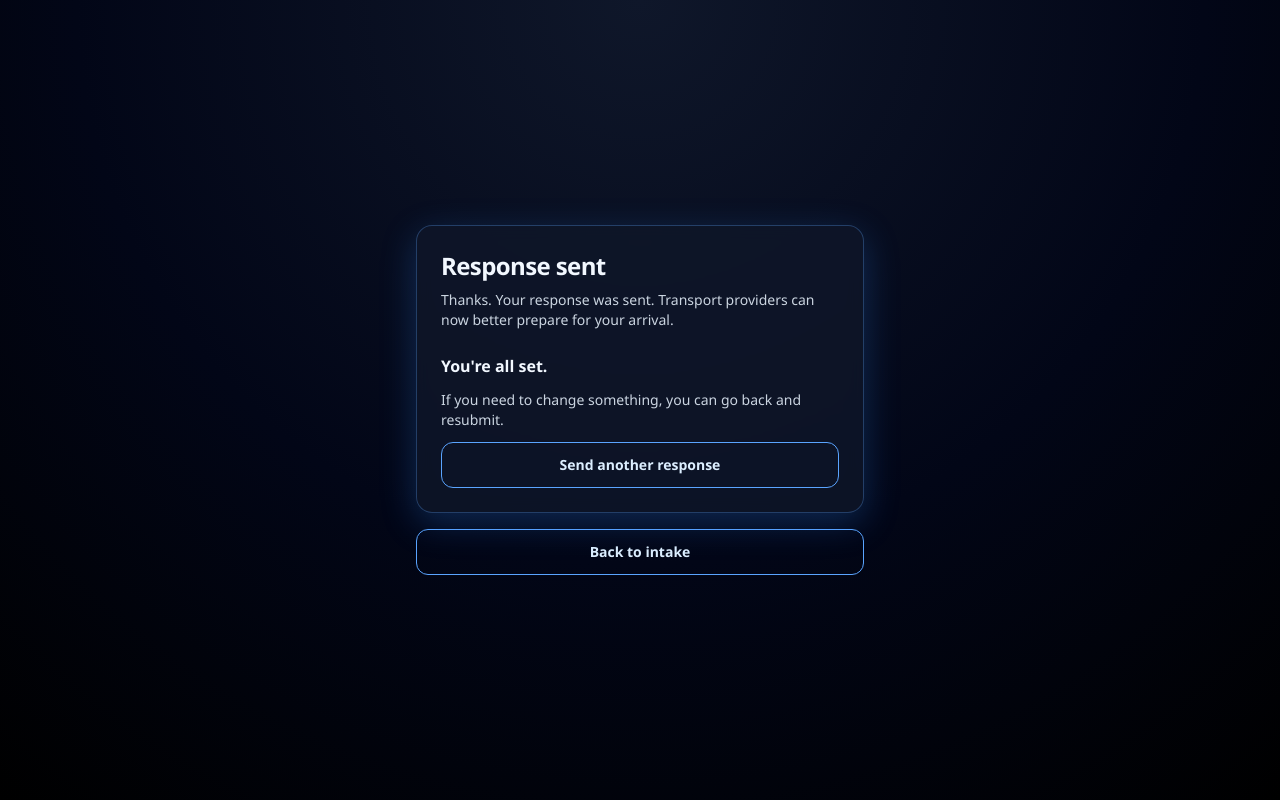
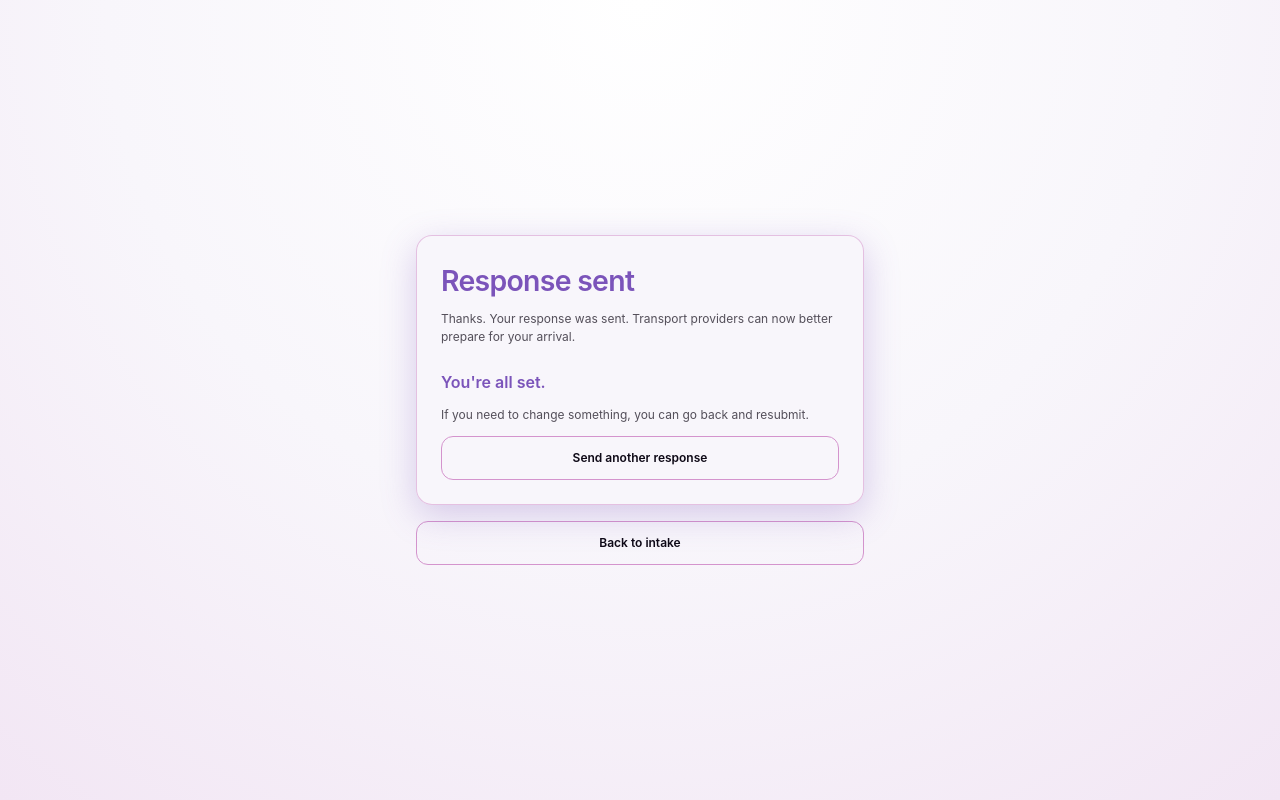
Before and after one commit to tundreaNatanael/airport-pulse-frontend, a React (Vite) app: page /confirmation in a window 1280 px wide. Built offline with nearby package versions, Linux system fonts and the light colour scheme; no server answers.

Commit message:
add: tailwind theme

```diff
--- a/src/components/NumericStepper.tsx
+++ b/src/components/NumericStepper.tsx
@@ -20,24 +20,24 @@ export function NumericStepper({
   }
 
   return (
-    <div className="flex items-center gap-3 rounded-xl border border-slate-700 bg-slate-900/70 px-3 py-2">
-      {label ? <span className="text-xs uppercase tracking-wide text-slate-400">{label}</span> : null}
+    <div className="flex items-center gap-3 rounded-xl border border-secondary/60 bg-background/90 px-3 py-2">
+      {label ? <span className="text-xs uppercase tracking-wide text-text/60">{label}</span> : null}
       <div className="ml-auto flex items-center gap-2">
         <button
           type="button"
-          className="flex h-10 w-10 items-center justify-center rounded-lg border border-slate-700 bg-slate-800 text-lg font-semibold text-slate-100 transition hover:border-runway-400 hover:text-runway-50 disabled:cursor-not-allowed disabled:opacity-60"
+          className="flex h-10 w-10 items-center justify-center rounded-lg border border-secondary/70 bg-background text-lg font-semibold text-text transition hover:border-accent hover:text-accent disabled:cursor-not-allowed disabled:opacity-60"
           onClick={() => handleChange(-1)}
           disabled={disabled || value <= min}
           aria-label="Decrease"
         >
           –
         </button>
-        <span className="min-w-[2.5rem] text-center text-lg font-semibold tabular-nums text-runway-50">
+        <span className="min-w-[2.5rem] text-center text-lg font-semibold tabular-nums text-primary">
           {value}
         </span>
         <button
           type="button"
-          className="flex h-10 w-10 items-center justify-center rounded-lg border border-runway-500 bg-runway-500 text-lg font-semibold text-white transition hover:bg-runway-400 disabled:cursor-not-allowed disabled:opacity-60"
+          className="flex h-10 w-10 items-center justify-center rounded-lg border border-primary bg-primary text-lg font-semibold text-background transition hover:bg-accent disabled:cursor-not-allowed disabled:opacity-60"
           onClick={() => handleChange(1)}
           disabled={disabled}
           aria-label="Increase"
--- a/src/components/OptionButton.tsx
+++ b/src/components/OptionButton.tsx
@@ -16,10 +16,10 @@ export function OptionButton({
   ...buttonProps
 }: OptionButtonProps) {
   const base =
-    'w-full rounded-2xl border px-4 py-4 text-left transition focus:outline-none focus:ring-2 focus:ring-runway-400 disabled:cursor-not-allowed disabled:opacity-60 flex items-center gap-3'
+    'w-full rounded-2xl border px-4 py-4 text-left transition focus:outline-none focus:ring-2 focus:ring-accent/50 disabled:cursor-not-allowed disabled:opacity-60 flex items-center gap-3'
   const tone = selected
-    ? 'border-runway-400 bg-runway-400/10 text-runway-50 shadow-glow'
-    : 'border-slate-700 bg-slate-900/70 text-slate-100 hover:border-runway-400 hover:bg-slate-800/90'
+    ? 'border-primary bg-primary/10 text-text shadow-glow'
+    : 'border-secondary/60 bg-background/90 text-text hover:border-accent hover:bg-secondary/18'
   const classes = [base, tone, className].filter(Boolean).join(' ')
 
   return (
@@ -29,11 +29,11 @@ export function OptionButton({
       className={classes}
       {...buttonProps}
     >
-      {leading ? <span className="text-lg text-runway-100">{leading}</span> : null}
+      {leading ? <span className="text-lg text-accent">{leading}</span> : null}
       <span className="flex flex-col">
         <span className="text-base font-semibold leading-tight">{label}</span>
         {description ? (
-          <span className="mt-1 text-xs text-slate-300">{description}</span>
+          <span className="mt-1 text-xs text-text/65">{description}</span>
         ) : null}
       </span>
     </button>
--- a/src/components/ProgressHeader.tsx
+++ b/src/components/ProgressHeader.tsx
@@ -9,14 +9,14 @@ export function ProgressHeader({ currentStep, totalSteps }: ProgressHeaderProps)
 
   return (
     <div className="mb-4 flex items-center gap-3">
-      <div className="flex-1 overflow-hidden rounded-full bg-slate-800/80">
+      <div className="flex-1 overflow-hidden rounded-full bg-secondary/35">
         <div
-          className="h-2 rounded-full bg-runway-500 transition-[width]"
+          className="h-2 rounded-full bg-primary transition-[width]"
           style={{ width: `${percent}%` }}
           aria-hidden
         />
       </div>
-      <div className="text-xs font-semibold uppercase tracking-wide text-slate-300">
+      <div className="text-xs font-semibold uppercase tracking-wide text-text/70">
         Step {clampedStep}/{totalSteps}
       </div>
     </div>
--- a/src/components/QuestionCard.tsx
+++ b/src/components/QuestionCard.tsx
@@ -9,12 +9,12 @@ type QuestionCardProps = PropsWithChildren<{
 export function QuestionCard({ title, subtitle, children, className }: QuestionCardProps) {
   return (
     <section
-      className={`rounded-2xl border border-runway-400/30 bg-slate-900/80 p-6 shadow-glow backdrop-blur ${
+      className={`rounded-2xl border border-secondary/55 bg-background/95 p-6 shadow-glow backdrop-blur ${
         className ?? ''
       }`}
     >
-      <h1 className="text-2xl font-semibold tracking-tight text-runway-50">{title}</h1>
-      {subtitle ? <p className="mt-2 text-sm text-slate-300">{subtitle}</p> : null}
+      <h1 className="text-2xl font-semibold tracking-tight text-primary">{title}</h1>
+      {subtitle ? <p className="mt-2 text-sm text-text/70">{subtitle}</p> : null}
       <div className="mt-6 space-y-3">{children}</div>
     </section>
   )
--- a/src/components/ScreenContainer.tsx
+++ b/src/components/ScreenContainer.tsx
@@ -4,7 +4,7 @@ type ScreenContainerProps = PropsWithChildren<{ className?: string }>
 
 export function ScreenContainer({ children, className }: ScreenContainerProps) {
   return (
-    <main className="min-h-screen px-4 py-8 text-slate-100">
+    <main className="min-h-screen px-4 py-8 text-text">
       <div
         className={`mx-auto flex min-h-[calc(100dvh-4rem)] w-full max-w-md flex-col justify-center ${
           className ?? ''
--- a/src/features/intake/ConfirmationPage.tsx
+++ b/src/features/intake/ConfirmationPage.tsx
@@ -12,7 +12,7 @@ export function ConfirmationPage() {
       />
       <Link
         to="/"
-        className="mt-4 inline-flex w-full items-center justify-center rounded-xl border border-runway-400 px-4 py-3 text-sm font-semibold text-runway-100 transition hover:bg-runway-500/10"
+        className="mt-4 inline-flex w-full items-center justify-center rounded-xl border border-secondary px-4 py-3 text-sm font-semibold text-text transition hover:border-accent hover:bg-secondary/15"
       >
         Back to intake
       </Link>
--- a/src/features/intake/ConfirmationScreen.tsx
+++ b/src/features/intake/ConfirmationScreen.tsx
@@ -7,18 +7,18 @@ type ConfirmationScreenProps = {
 export function ConfirmationScreen({ onRestart }: ConfirmationScreenProps) {
   return (
     <QuestionCard title="Response sent" subtitle="Thanks. Your response was sent. Transport providers can now better prepare for your arrival.">
-      <div className="flex flex-col gap-3 text-sm text-slate-200">
-        <p className="text-base font-semibold text-runway-50">
+      <div className="flex flex-col gap-3 text-sm text-text">
+        <p className="text-base font-semibold text-primary">
           You&apos;re all set.
         </p>
-        <p className="text-sm text-slate-300">
+        <p className="text-sm text-text/70">
           If you need to change something, you can go back and resubmit.
         </p>
         {onRestart ? (
           <button
             type="button"
             onClick={onRestart}
-            className="inline-flex items-center justify-center rounded-xl border border-runway-400 px-4 py-3 text-sm font-semibold text-runway-100 transition hover:bg-runway-500/10"
+            className="inline-flex items-center justify-center rounded-xl border border-secondary px-4 py-3 text-sm font-semibold text-text transition hover:border-accent hover:bg-secondary/15"
           >
             Send another response
           </button>
--- a/src/index.css
+++ b/src/index.css
@@ -2,18 +2,18 @@
 @tailwind components;
 @tailwind utilities;
 
-:root {
-  font-family: 'Space Grotesk', 'Avenir Next', 'Segoe UI', sans-serif;
-  color: #e2e8f0;
-  background-color: #020617;
+@layer base {
+  body {
+    @apply font-body;
+    background: radial-gradient(circle at top, #ffffff 0%, theme('colors.background') 52%, #f2e6f4 100%);
+  }
+
+  h1,
+  h2,
+  h3,
+  h4,
+  h5,
+  h6 {
+    @apply font-heading;
+  }
 }
-
-* {
-  box-sizing: border-box;
-}
-
-body {
-  margin: 0;
-  min-height: 100vh;
-  background: radial-gradient(circle at top, #0f172a 0%, #020617 55%, #000000 100%);
-}
--- a/tailwind.config.ts
+++ b/tailwind.config.ts
@@ -5,17 +5,31 @@ const config: Config = {
   theme: {
     extend: {
       colors: {
-        runway: {
-          50: '#f2f8ff',
-          100: '#dceeff',
-          400: '#5aa4ff',
-          500: '#2f8dff',
-          700: '#1f5fb0',
-          900: '#0b1d36',
-        },
+        text: '#0e0916',
+        background: '#f8f6fb',
+        primary: '#7b54ba',
+        secondary: '#d494cd',
+        accent: '#cb7dae',
+      },
+      fontSize: {
+        sm: '0.750rem',
+        base: '1rem',
+        xl: '1.333rem',
+        '2xl': '1.777rem',
+        '3xl': '2.369rem',
+        '4xl': '3.158rem',
+        '5xl': '4.210rem',
+      },
+      fontFamily: {
+        heading: ['Inter', 'sans-serif'],
+        body: ['Inter', 'sans-serif'],
+      },
+      fontWeight: {
+        normal: '400',
+        bold: '700',
       },
       boxShadow: {
-        glow: '0 10px 35px rgba(47, 141, 255, 0.25)',
+        glow: '0 10px 35px rgba(123, 84, 186, 0.28)',
       },
     },
   },
```
Also changed, not shown: src/features/intake/IntakePage.tsx (+15 -15 lines).
